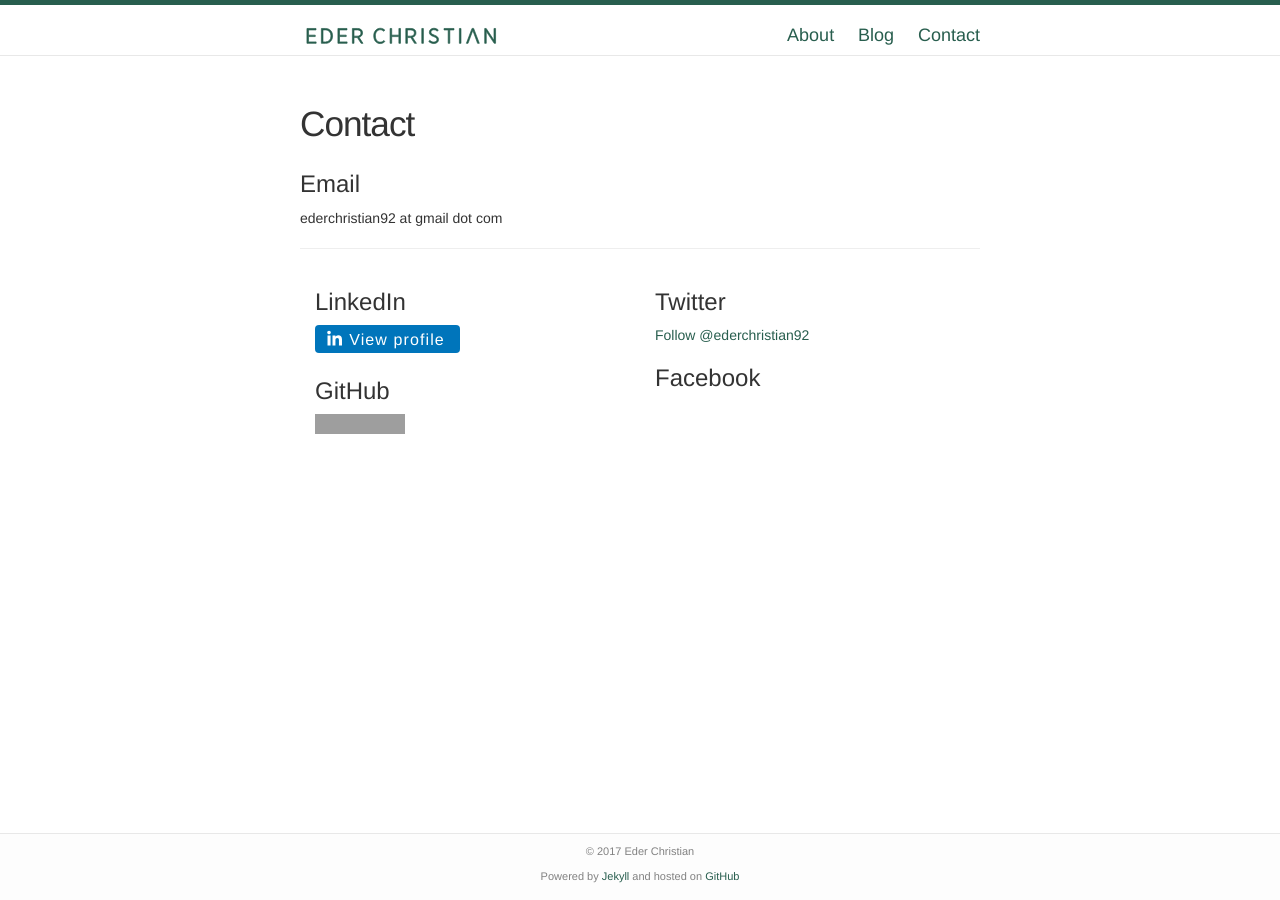
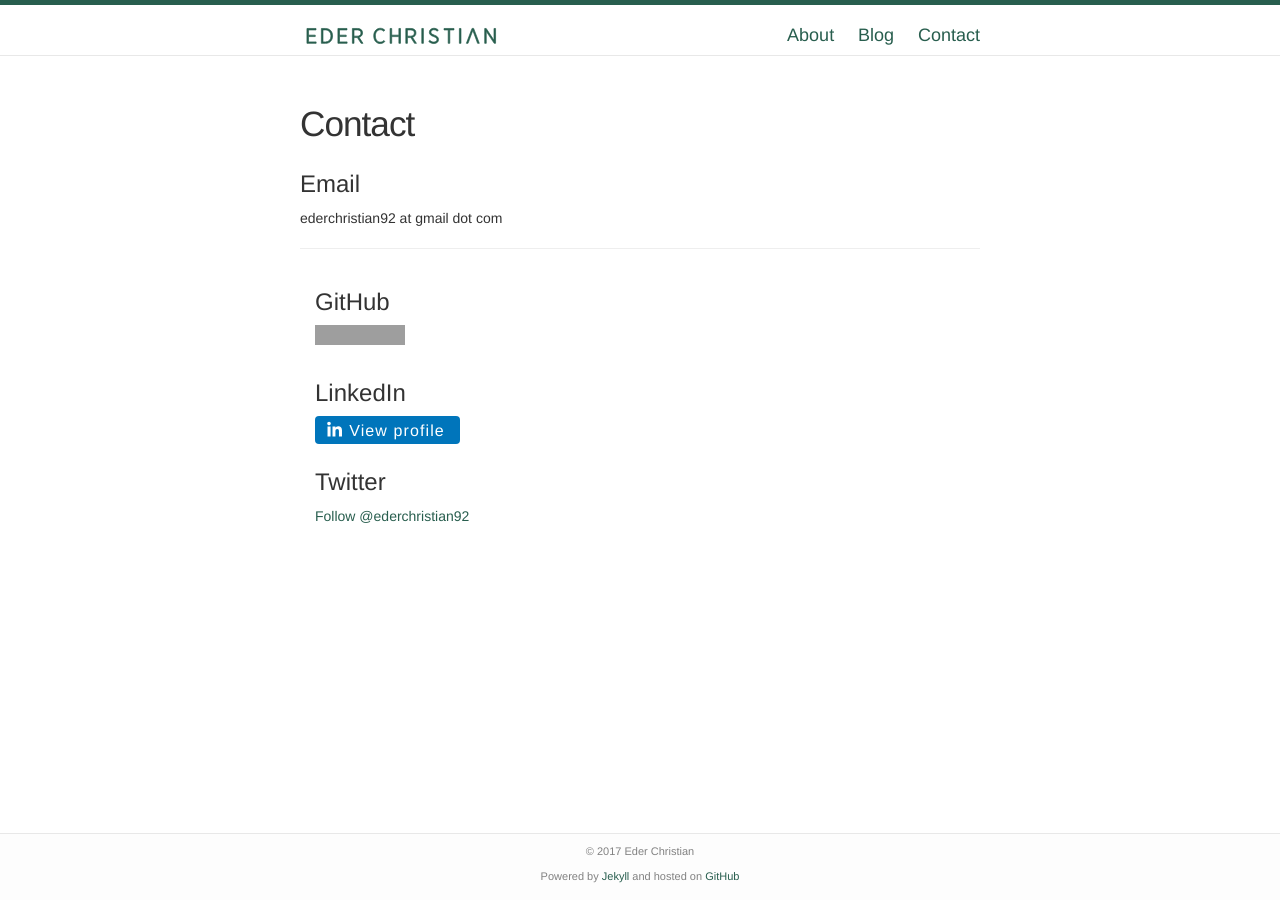
Before and after one commit to ederchristian/ederchristian, a Jekyll site: the page built from contact.md, in a window 1280 px wide. Built offline with Jekyll 4.4.1, drawn with Linux system fonts in a browser that asks for light colours; nearby versions of some CDN libraries; comment, search, counter and statistics services are not loaded; grey boxes are pictures that could not be loaded.

Commit message:
Remove Facebook button and update info

```diff
--- a/_layouts/contact.html
+++ b/_layouts/contact.html
@@ -12,21 +12,15 @@ layout: default
 </div>
 <div class="social-media">
 	<div class="col-xs-12 col-sm-12 col-md-6 col-lg-6">
+		<h3>GitHub</h3>
+		<iframe src="https://ghbtns.com/github-btn.html?user=ederchristian&type=follow&size=large" frameborder="0" scrolling="0" height="30px"></iframe>
+
 		<h3>LinkedIn</h3>
 		<button class="btn-linkedin"><a href="https://linkedin.com/in/ederchristian92" target="_blank">{% include icon-linkedin.svg %}<span>View profile</span></a></button>
 
-		<h3>GitHub</h3>
-		<iframe src="https://ghbtns.com/github-btn.html?user=ederchristian&type=follow&size=large" frameborder="0" scrolling="0" height="30px"></iframe>
-	</div>
-
-	<div class="col-xs-12 col-sm-12 col-md-6 col-lg-6">
 		<h3>Twitter</h3>
 		<a class="twitter-follow-button" href="https://twitter.com/ederchristian92" data-size="large" data-show-count="false">
 			Follow @ederchristian92
 		</a>
-
-		<h3>Facebook</h3>
-		<div id="fb-root"></div>
-		<div class="fb-follow" data-href="https://www.facebook.com/echristian92" data-layout="button" data-size="large" data-show-faces="true"></div>
 	</div>
 </div>
```
